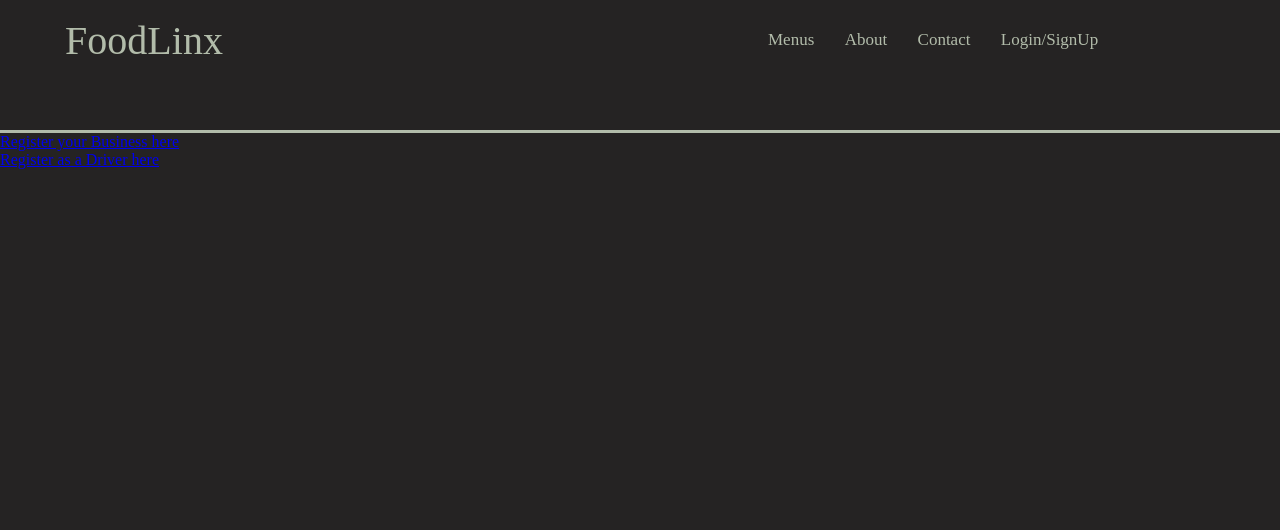
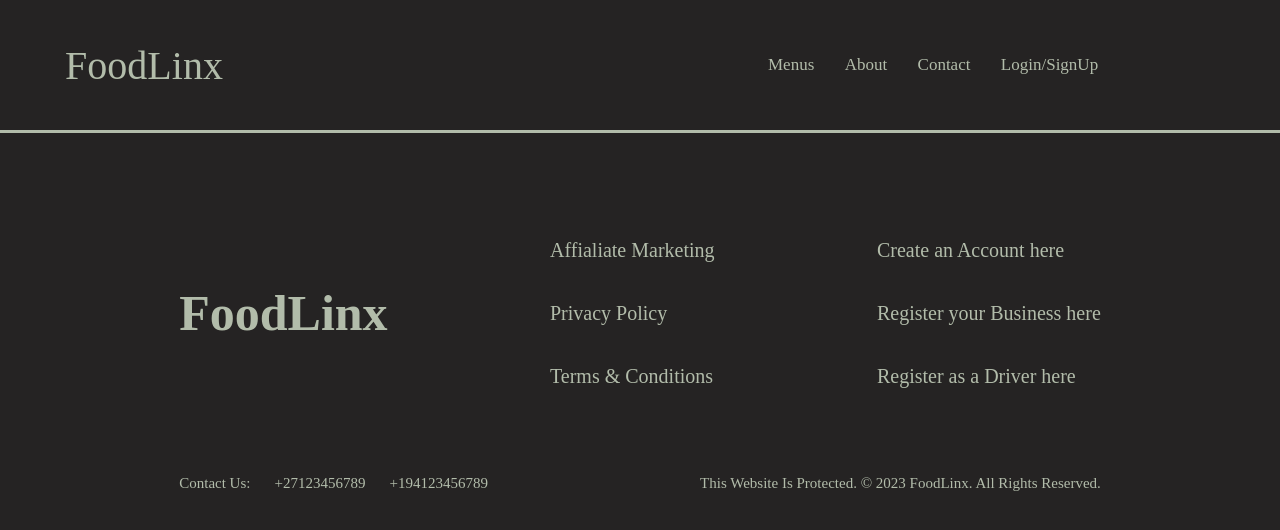
Before and after one commit to FoodLinx/portfolio, a Next.js app: page / in a window 1280 px wide. Shown: the top 530 px of the page. Built offline with nearby package versions, Linux system fonts and the light colour scheme; no server answers.

Commit message:
footer is sorted.

```diff
--- a/src/components/Footer/Footer.js
+++ b/src/components/Footer/Footer.js
@@ -1,22 +1,47 @@
-import React from 'react'
-import Link from 'next/link'
+import React from "react";
+import Link from "next/link";
+import styles from "./footer.module.css";
 
 const Footer = () => {
-
   return (
-    <div>
-      <div>
-        <Link href="/sign-up/resturant">
-          Register your Business here
-        </Link>
-      </div>
-      <div>
-        <Link href="/sign-up/driver">
-          Register as a Driver here
-        </Link>
+    <div className={styles.container}>
+      <div className={styles.wrapper}>
+        <div className={styles.top}>
+          <div className={styles.column}>
+            <div className={styles.logo}>
+              <p>FoodLinx</p>
+            </div>
+          </div>
+          <div className={styles.column}>
+            <div className={styles.options}>Affialiate Marketing</div>
+            <div className={styles.options}>Privacy Policy</div>
+            <div className={styles.options}>Terms & Conditions</div>
+          </div>
+          <div className={styles.column}>
+            <div className={styles.link}>
+              <Link href="/">Create an Account here</Link>
+            </div>
+            <div className={styles.link}>
+              <Link href="/sign-up/resturant">Register your Business here</Link>
+            </div>
+            <div className={styles.link}>
+              <Link href="/sign-up/driver">Register as a Driver here</Link>
+            </div>
+          </div>
+        </div>
+        <div className={styles.bottom}>
+          <div className={styles.column}>
+            <p>Contact Us:</p> <p>+27123456789</p> <p>+194123456789</p>
+          </div>
+          <div className={styles.column}>
+            <p>
+              This Website Is Protected. © 2023 FoodLinx. All Rights Reserved.
+            </p>
+          </div>
+        </div>
       </div>
     </div>
-  )
-}
+  );
+};
 
-export default Footer
+export default Footer;
--- a/src/components/Footer/footer.module.css
+++ b/src/components/Footer/footer.module.css
@@ -0,0 +1,77 @@
+.container {
+  width: 100%;
+  height: 300px;
+  margin-top: 5rem;
+}
+
+.wrapper {
+  width: 90%;
+  height: 100%;
+  margin: 0 auto;
+  display: flex;
+  justify-content: space-between;
+  flex-direction: column;
+}
+
+.top {
+  width: 80%;
+  height: 200px;
+  display: flex;
+  justify-content: space-between;
+  align-items: center;
+  margin: 0 auto;
+}
+
+.top>.column {
+  display: flex;
+  flex-direction: column;
+  color: #B2BCAA;
+  font-size: 20px;
+  gap: 2.5rem;
+}
+
+.top>.column>.logo>p {
+  font-size: 50px;
+  color: #B2BCAA;
+  font-weight: 800;
+}
+
+.top>.column>.logo>p:hover {
+  color: #ffd700;
+  cursor: pointer;
+}
+
+.top>.column>.options:hover {
+  color: #ffd700;
+  cursor: pointer;
+}
+
+.top>.column>.link>a {
+  text-decoration: none;
+  color: inherit;
+}
+
+.top>.column>.link>a:hover {
+  color: #ffd700;
+  text-decoration: underline;
+  cursor: pointer;
+}
+
+.bottom {
+  width: 80%;
+  height: 60px;
+  margin: 0 auto;
+  display: flex;
+  justify-content: space-between;
+  align-items: center;
+}
+
+.bottom>.column {
+  display: flex;
+  gap: 1.5rem;
+}
+
+.bottom>.column>p {
+  color: #B2BCAA;
+  font-size: 15px;
+}
--- a/src/components/Navbar/navbar.module.css
+++ b/src/components/Navbar/navbar.module.css
@@ -8,7 +8,7 @@
 
 .wrapper {
   width: 100%;
-  height: 80px;
+  height: 100%;
   display: flex;
   justify-content: space-between;
   border-color: #ffd700;
```
